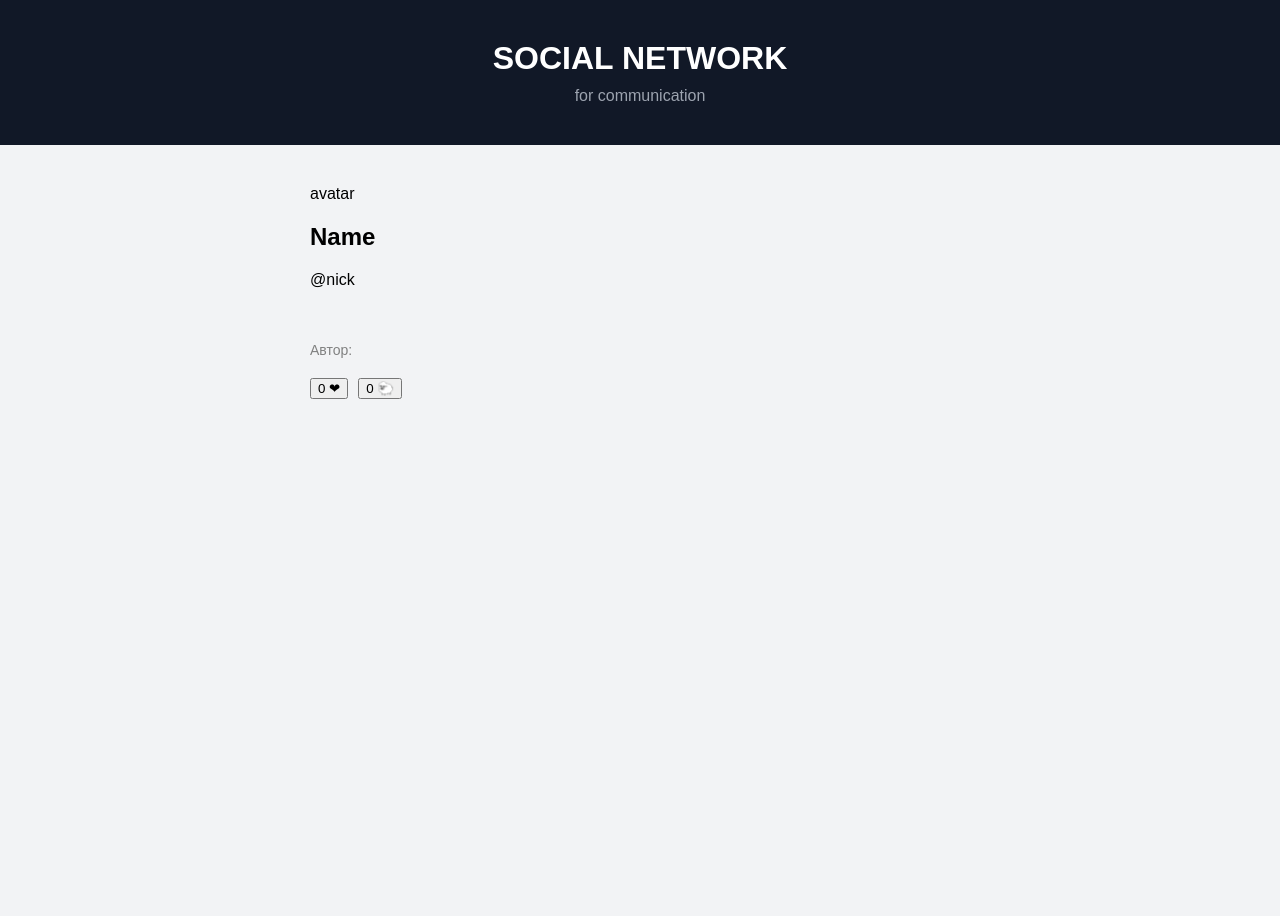
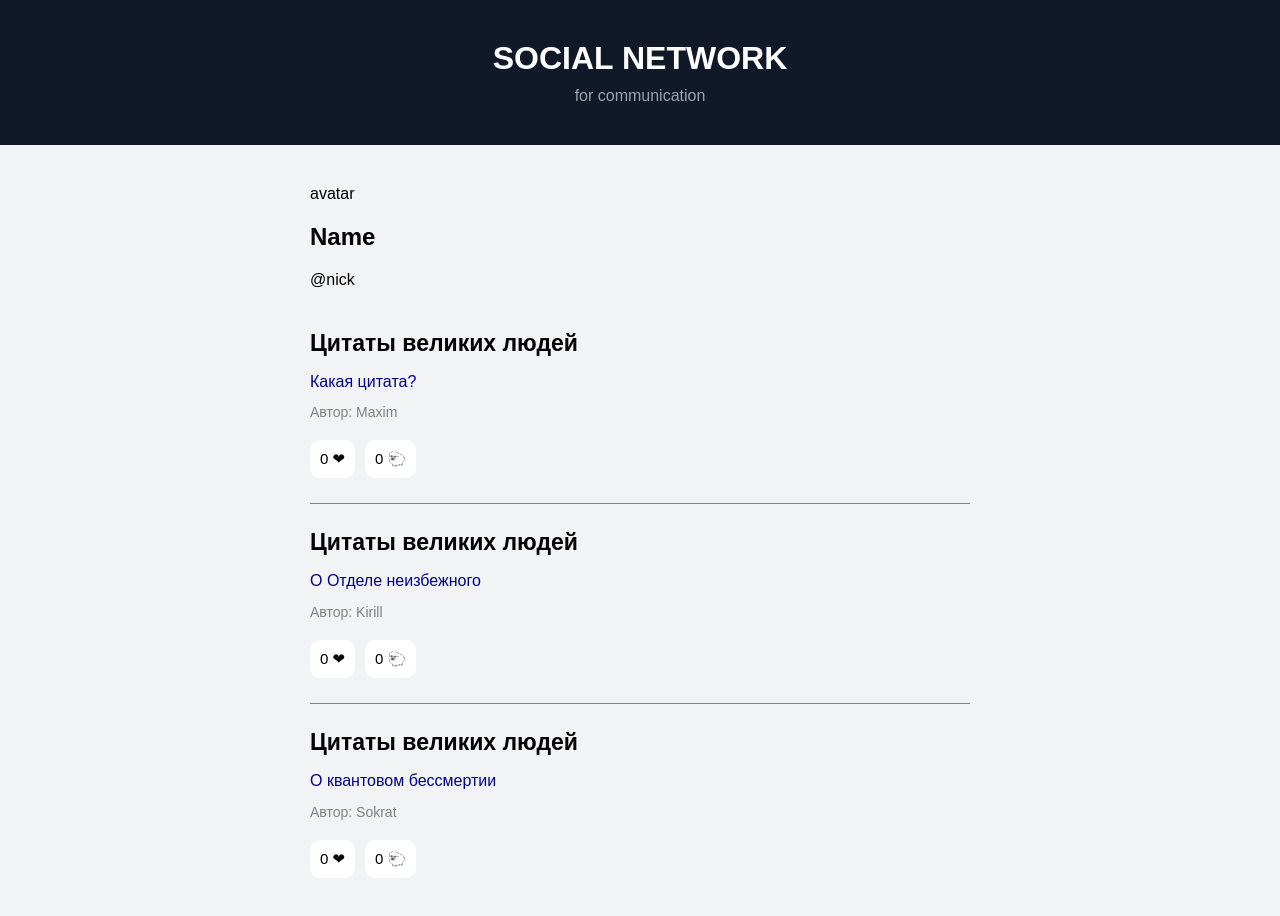
Before and after one commit to Qwexaro/react, a React (Vite) app: page / in a window 1280 px wide. Shown: the top 916 px of the page. Before the commit the page ends 800 px from the top, so only its background shows below. Built offline with nearby package versions, Linux system fonts and the light colour scheme.

Commit message:
upgraded style

```diff
--- a/src/components/Post.jsx
+++ b/src/components/Post.jsx
@@ -1,14 +1,34 @@
 import Actions from './Actions'
 
 let Post = ({ author, title, text }) =>
-    <article className='post'>
-        <h2>{title}</h2>
+    <div>
+        <article className='post'>
+            <h2>Цитаты великих людей</h2>
 
-        <p className='post-text'>{text}</p>
+            <p className='post-text'>Какая цитата?</p>
 
-        <p className='post-author'>Автор: {author}</p>
+            <p className='post-author'>Автор: Maxim</p>
 
-        <Actions />
-    </article>;
+            <Actions />
+        </article>
+        <article className='post'>
+            <h2>Цитаты великих людей</h2>
+
+            <p className='post-text'>О Отделе неизбежного</p>
+
+            <p className='post-author'>Автор: Kirill</p>
+
+            <Actions />
+        </article>
+        <article className='post'>
+            <h2>Цитаты великих людей</h2>
+
+            <p className='post-text'>О квантовом бессмертии</p>
+
+            <p className='post-author'>Автор: Sokrat</p>
+
+            <Actions />
+        </article>
+    </div>;
 
 export default Post;
--- a/src/index.css
+++ b/src/index.css
@@ -104,3 +104,22 @@ main {
   gap: 10px;
   margin-top: 20px;
 }
+
+.actions button {
+  border: none;
+  background: white;
+  padding: 10px 10px;
+  border-radius: 10px;
+  font-size: 15px;
+  cursor: pointer;
+  transition: 0.2s;
+}
+
+.actions button:hover {
+  background: gray;
+  transform: translateY(-2px);
+}
+
+.actions button:active {
+  transform: translateY(0);
+}
```
